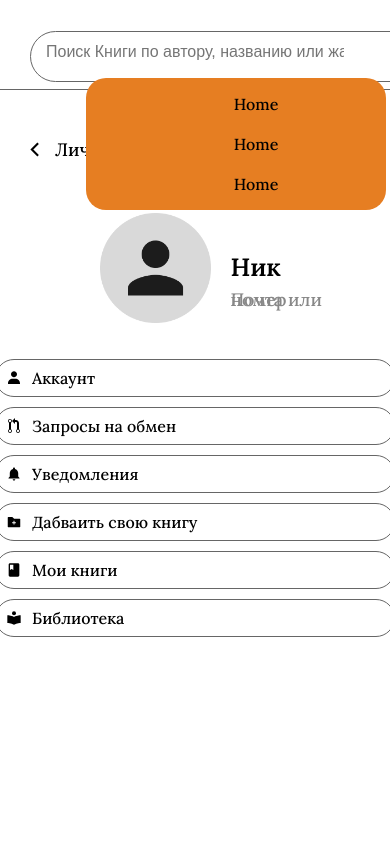
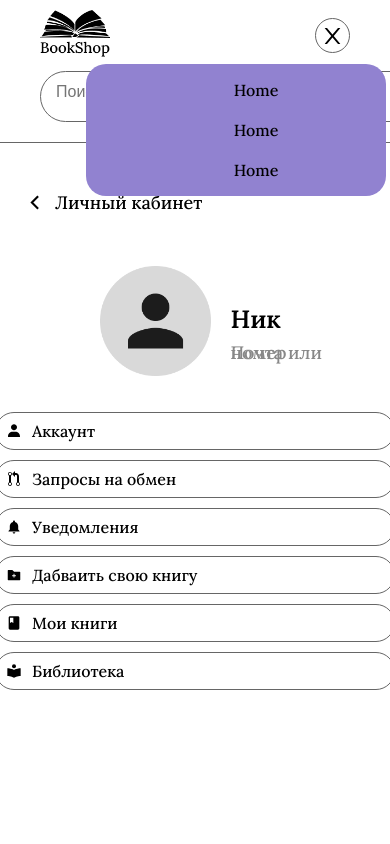
Before and after one commit to Nursbrat/react-bookExchange, a React (Vite) app: page / in a window 390 px wide. Shown: the top 844 px of the page. Built offline with nearby package versions, Linux system fonts and the light colour scheme.

Commit message:
add header footer

```diff
--- a/src/components/Footer/Footer.jsx
+++ b/src/components/Footer/Footer.jsx
@@ -5,6 +5,7 @@ import { images } from "../../constants";
 const Footer = () => {
   return (
     <div className="footer">
+      <div className="footer-content">
         <div className="footer__blog">
           <img src={images.logo} alt="logo" className="footer-logo" />
         </div>
@@ -29,6 +30,10 @@ const Footer = () => {
           </div>
         </div>
       </div>
+      <div>
+        <p>&copy; 2023 BookShop</p>
+      </div>
+    </div>
   );
 };
 
--- a/src/components/Footer/Footer.scss
+++ b/src/components/Footer/Footer.scss
@@ -1,9 +1,12 @@
 .footer {
   padding: 1rem 2.5rem;
+  border-top: 1px solid #666666;
+}
+.footer-content {
   display: flex;
   justify-content: space-between;
-  border-top: 1px solid #666666;
   font-size: 1.8rem;
+  padding-bottom: 2rem;
 }
 
 .footer__blog {
@@ -27,7 +30,7 @@
   width: 9rem;
 }
 @media screen and (max-width: 768px) {
-  .footer {
+  .footer-content {
     font-size: 1.5rem;
   }
   .footer__blog li {
@@ -37,6 +40,9 @@
     width: 7rem;
   }
   .footer__blog h3 {
-    font-weight: 500;
+    font-weight: 400;
+  }
+  .phone {
+    flex-direction: column;
   }
 }
--- a/src/components/Header/Header.jsx
+++ b/src/components/Header/Header.jsx
@@ -9,7 +9,7 @@ const Header = () => {
     <div className="header">
       <div className="header-container">
         <div className="header__logo">
-          <img src={images.logo} />
+          <img src={images.logo} alt="Logo" />
         </div>
         <div className="header__search">
           <form>
--- a/src/components/Header/Header.scss
+++ b/src/components/Header/Header.scss
@@ -72,11 +72,13 @@
 }
 
 .header__navbar {
-  background-color: #e67e22;
+  background-color: #9182d0;
   position: absolute;
+  top: 105%;
   right: 1%;
   width: 30rem;
   border-radius: 2rem;
+  animation: slideIn 1s ease;
 }
 
 .header__navbar ul {
@@ -88,7 +90,35 @@
   transition: all 1s ease-in-out;
 }
 @media screen and (max-width: 768px) {
+  .header {
+    height: auto;
+    padding: 1rem;
+  }
+  .header-container {
+    flex-wrap: wrap;
+    justify-content: space-between;
+  }
   .header__logo {
-    font-size: 2rem;
+    grid-area: logo;
+  }
+
+  .header__search {
+    margin: 1rem 0;
+    order: 3;
+    justify-self: center;
+    width: 100%;
+  }
+  .header__navbar {
+    top: 45%;
   }
 }
+@keyframes slideIn {
+  from {
+    opacity: 0;
+    transform: translateX(100%);
+  }
+  to {
+    opacity: 1;
+    transform: translateX(0);
+  }
+}
```
Lines whose indentation alone changed are shown as unchanged.
